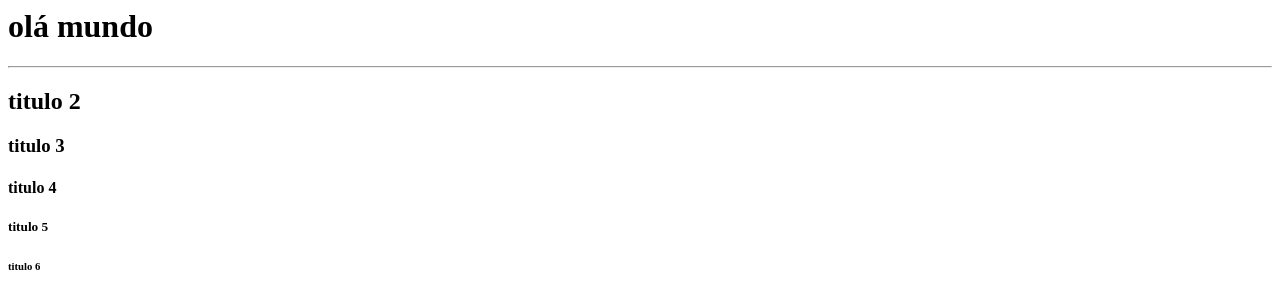
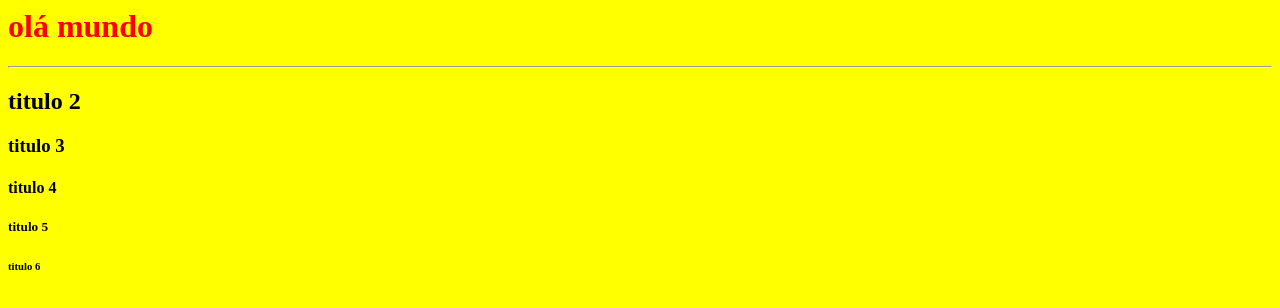
Before and after one commit to joaode-barro/minha-primeira-p-gina, a plain HTML site: page index.html in a window 1280 px wide. Drawn offline with Linux system fonts and the light colour scheme.

Commit message:
Update index.html

```diff
--- a/index.html
+++ b/index.html
@@ -1,5 +1,5 @@
-<body style = "{background-color: yellow;}">
-<h1 style = "{color: red;}"> olá mundo </h1>
+<body style = "background-color: yellow">
+<h1 style = "color: red"> olá mundo </h1>
 <hr>
 <h2> titulo 2 </h2>
 <h3> titulo 3 </h3>
```
